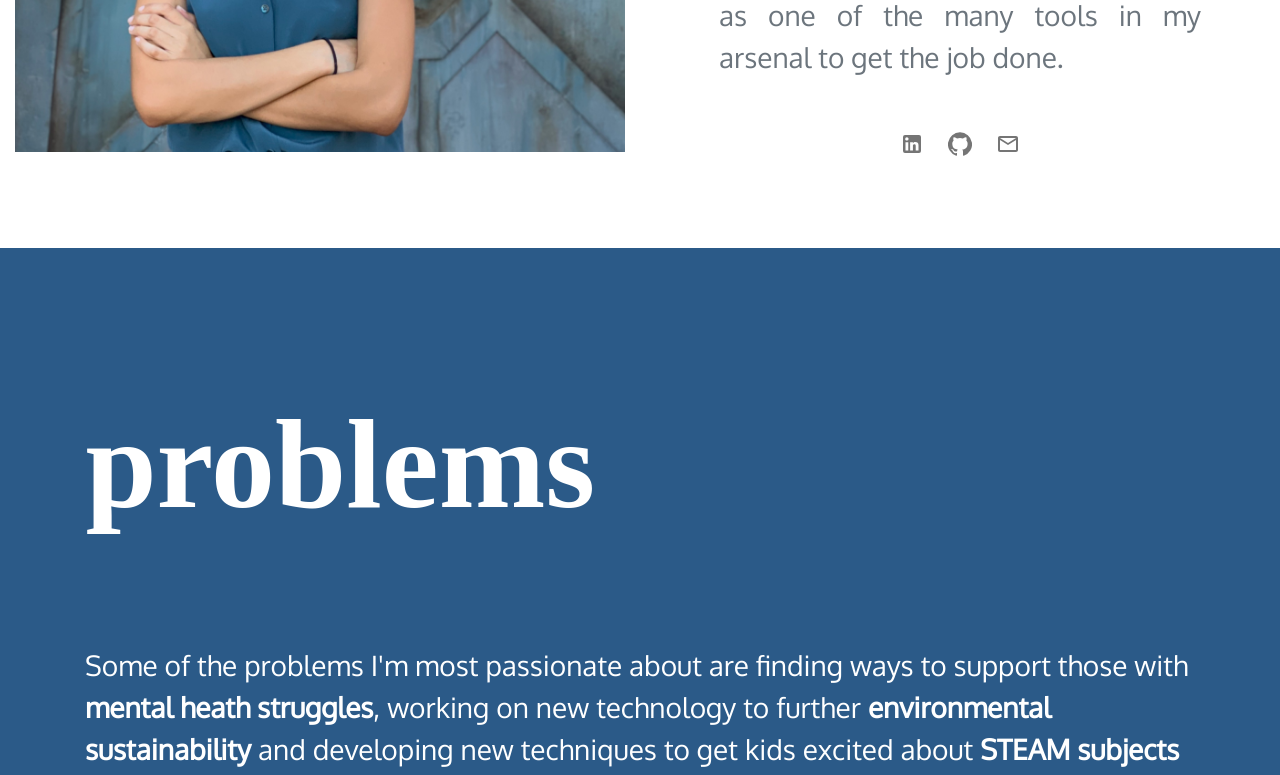
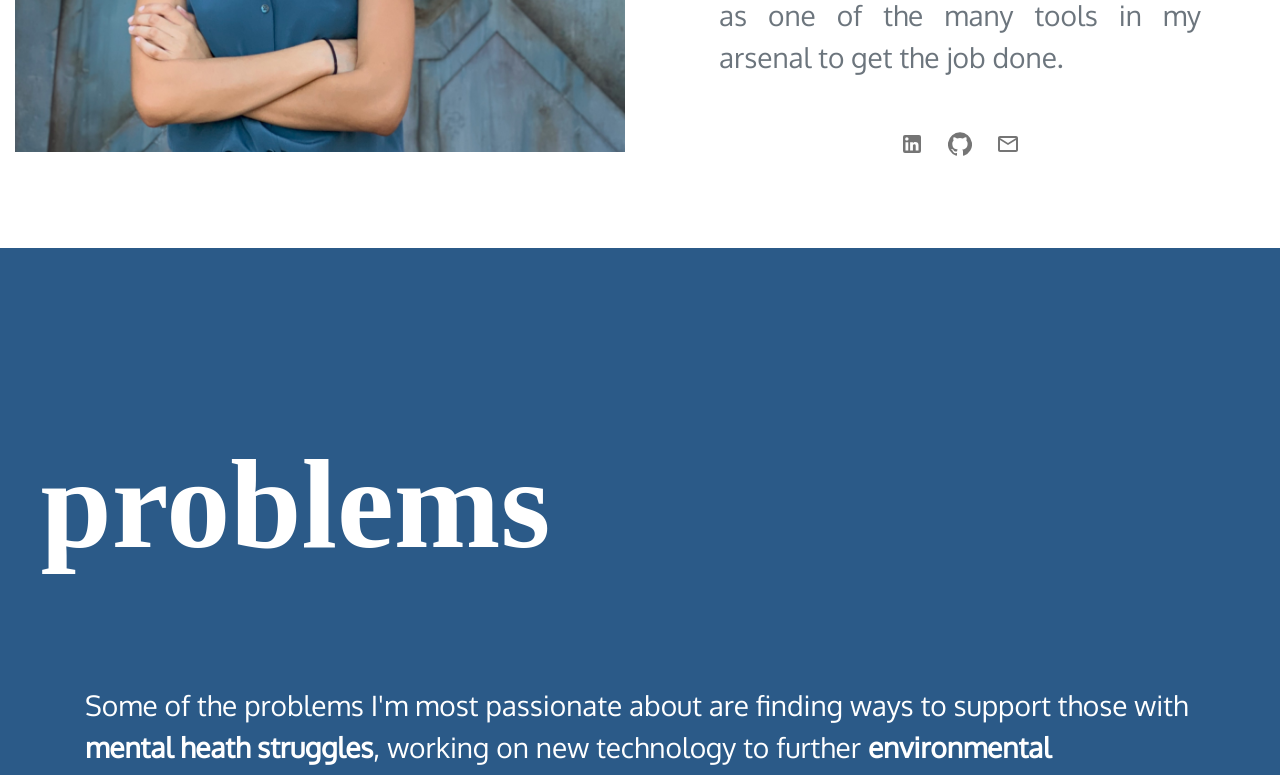
Before and after one commit to mikaelavanvooren/personal-site, a React (Create React App) app: page / in a window 1280 px wide. Shown: the part 458-1233 px from the top of the page. Built offline with nearby package versions, Linux system fonts and the light colour scheme; a web font is replaced by a local one.

Commit message:
Small Margin Fixes

```diff
--- a/src/App.css
+++ b/src/App.css
@@ -65,13 +65,12 @@
   font-size: 10vw;
   text-align: left;
   margin-right: 5vw;
-  padding-top: 15vh;
-  padding-left: 5.5vw;
+  padding-top: 20vh;
+  padding-left: 2vw;
 }
 
 .aboutText {
   text-align: left;
-  padding-right: 25vw;
 }
 
 #projectsContainer {
```
